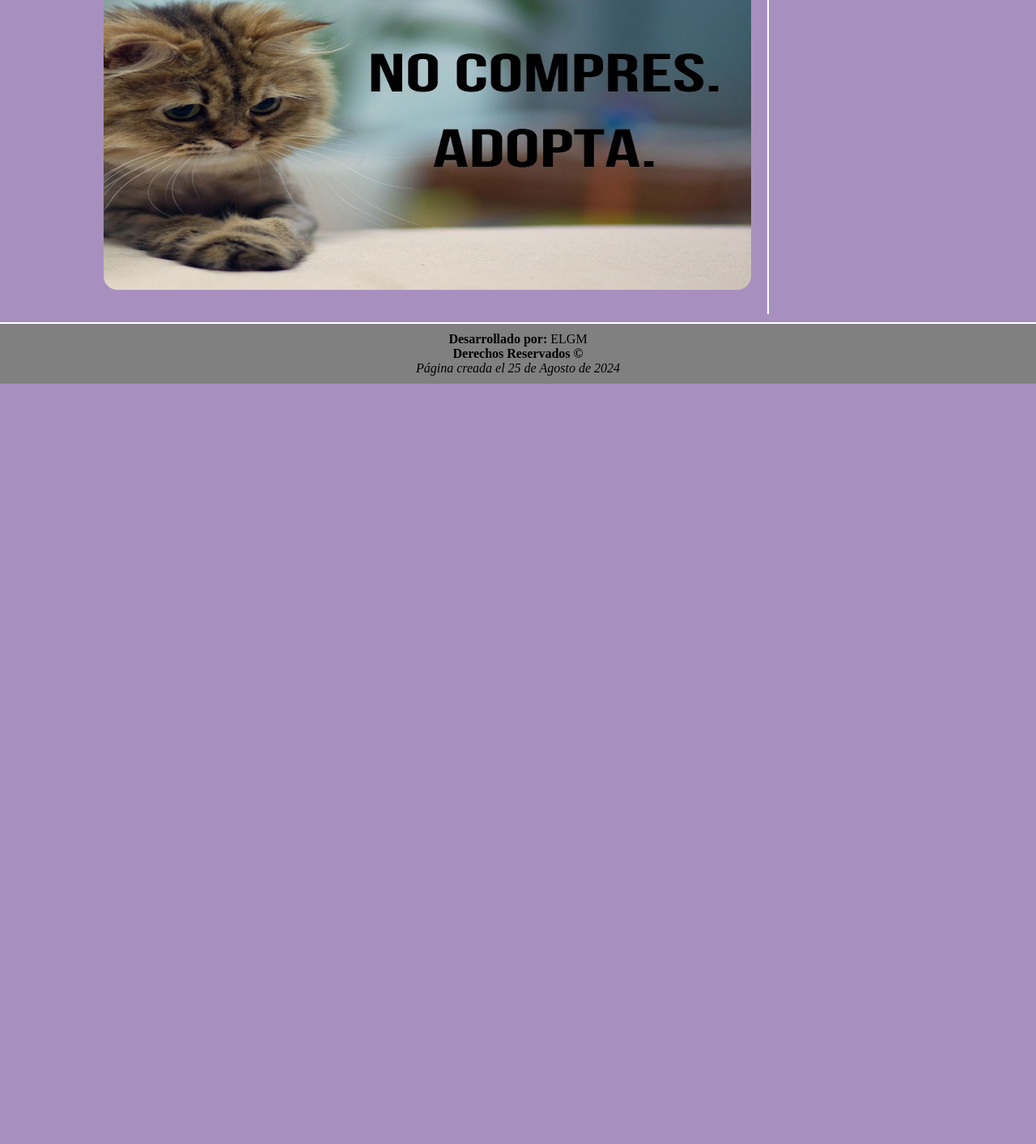
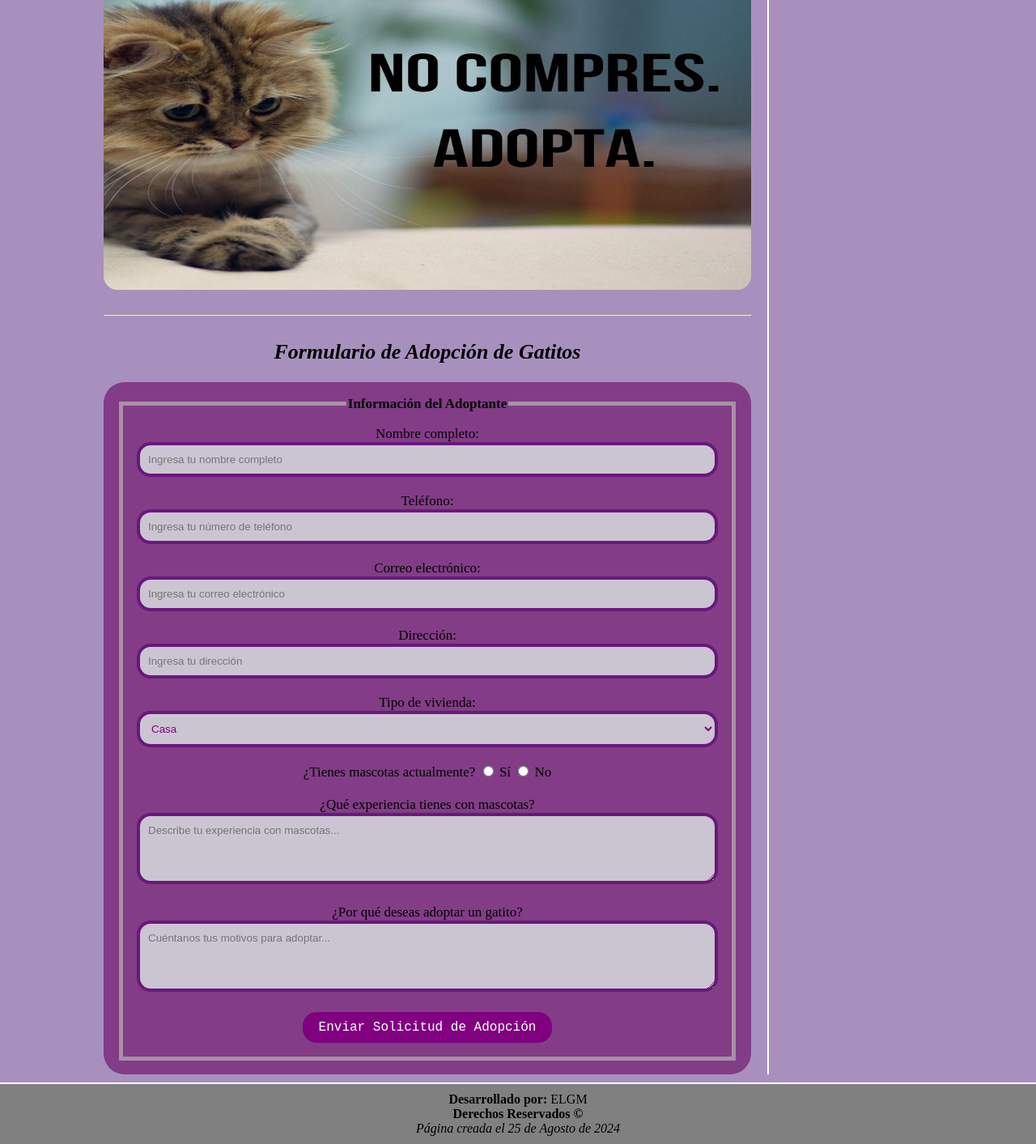
Before and after one commit to EvelynGM14/MundoMichi, a plain HTML site: page Adopcion.html in a window 1280 px wide. Shown: the part 2069-3482 px from the top of the page at 81% size. Before the commit the page ends 2543 px from the top, so only its background shows below. Drawn offline with Linux system fonts and the light colour scheme.

Commit message:
Se agregó un formulario para adopciones

```diff
--- a/Adopcion.html
+++ b/Adopcion.html
@@ -67,6 +67,52 @@
             </div>
             <hr>
             <img src="img/AdoptaNoCompres.jpg" alt="Adopta No Compres">
+            <hr>
+
+            <section class="formulario-adopcion">
+                <i>
+                    <h2>Formulario de Adopción de Gatitos</h2>
+                </i>
+                <form class="formulario">
+                    <fieldset>
+                        <legend>Información del Adoptante</legend>
+
+                        <label for="nombre">Nombre completo:</label>
+                        <input type="text" id="nombre" name="nombre" class="input" placeholder="Ingresa tu nombre completo" required><br><br>
+
+                        <label for="telefono">Teléfono:</label>
+                        <input type="tel" id="telefono" name="telefono" class="input" placeholder="Ingresa tu número de teléfono" required><br><br>
+
+                        <label for="email">Correo electrónico:</label>
+                        <input type="email" id="email" name="email" class="input" placeholder="Ingresa tu correo electrónico" required><br><br>
+
+                        <label for="direccion">Dirección:</label>
+                        <input type="text" id="direccion" name="direccion" class="input" placeholder="Ingresa tu dirección" required><br><br>
+
+                        <label for="tipo_vivienda">Tipo de vivienda:</label>
+                        <select id="tipo_vivienda" name="tipo_vivienda" class="input" required>
+                            <option value="casa">Casa</option>
+                            <option value="departamento">Departamento</option>
+                            <option value="otro">Otro</option>
+                        </select><br><br>
+
+                        <label for="mascotas_actuales">¿Tienes mascotas actualmente?</label>
+                        <input type="radio" id="mascotas_si" name="mascotas_actuales" value="si" required>
+                        <label for="mascotas_si">Sí</label>
+                        <input type="radio" id="mascotas_no" name="mascotas_actuales" value="no" required>
+                        <label for="mascotas_no">No</label><br><br>
+
+                        <label for="experiencia">¿Qué experiencia tienes con mascotas?</label><br>
+                        <textarea id="experiencia" name="experiencia" class="textarea" rows="4" cols="50" placeholder="Describe tu experiencia con mascotas..."></textarea><br><br>
+
+                        <label for="razon_adopcion">¿Por qué deseas adoptar un gatito?</label><br>
+                        <textarea id="razon_adopcion" name="razon_adopcion" class="textarea" rows="4" cols="50" placeholder="Cuéntanos tus motivos para adoptar..."></textarea><br><br>
+
+                        <button type="submit" class="boton">Enviar Solicitud de Adopción</button>
+                    </fieldset>
+                </form>
+            </section>
+
         </section>
         <aside class="barralat">
             <h2><i>Conoce más</i></h2>
--- a/estilos.css
+++ b/estilos.css
@@ -373,3 +373,57 @@ iframe {
     margin-top: 20px;
     margin-bottom: 20px;
 }
+
+
+.formulario-adopcion {
+    margin-top: 20px;
+}
+
+.formulario-adopcion h2 {
+    text-align: center;
+    font-family: 'Times New Roman', Times, serif;
+    font-size: 26px;
+}
+.formulario {
+    background-color: rgb(130, 61, 134);
+    padding: 17px;
+    border-radius: 26px;
+    font-size: 17px;
+}
+
+.input, .textarea {
+    width: 100%;
+    padding: 10px;
+    box-sizing: border-box;
+    background-color: rgb(203, 197, 210);
+    color: purple;
+    font-family: fantasy;
+    border-color: rgb(105, 24, 124);
+    border-width: 4px;
+    border-style: solid;
+    border-radius: 17px;
+}
+
+.boton {
+    background-color: purple;
+    color: white;
+    padding: 10px 20px;
+    border: none;
+    border-radius: 17px;
+    cursor: pointer;
+    font-family: monospace;
+    font-size: 16px;
+}
+
+.boton:hover {
+    background-color: #df0dcd;
+}
+
+fieldset {
+    border: 5px solid #a890a5;
+    padding: 17px;
+}
+
+legend {
+    font-weight: bold;
+}
```
